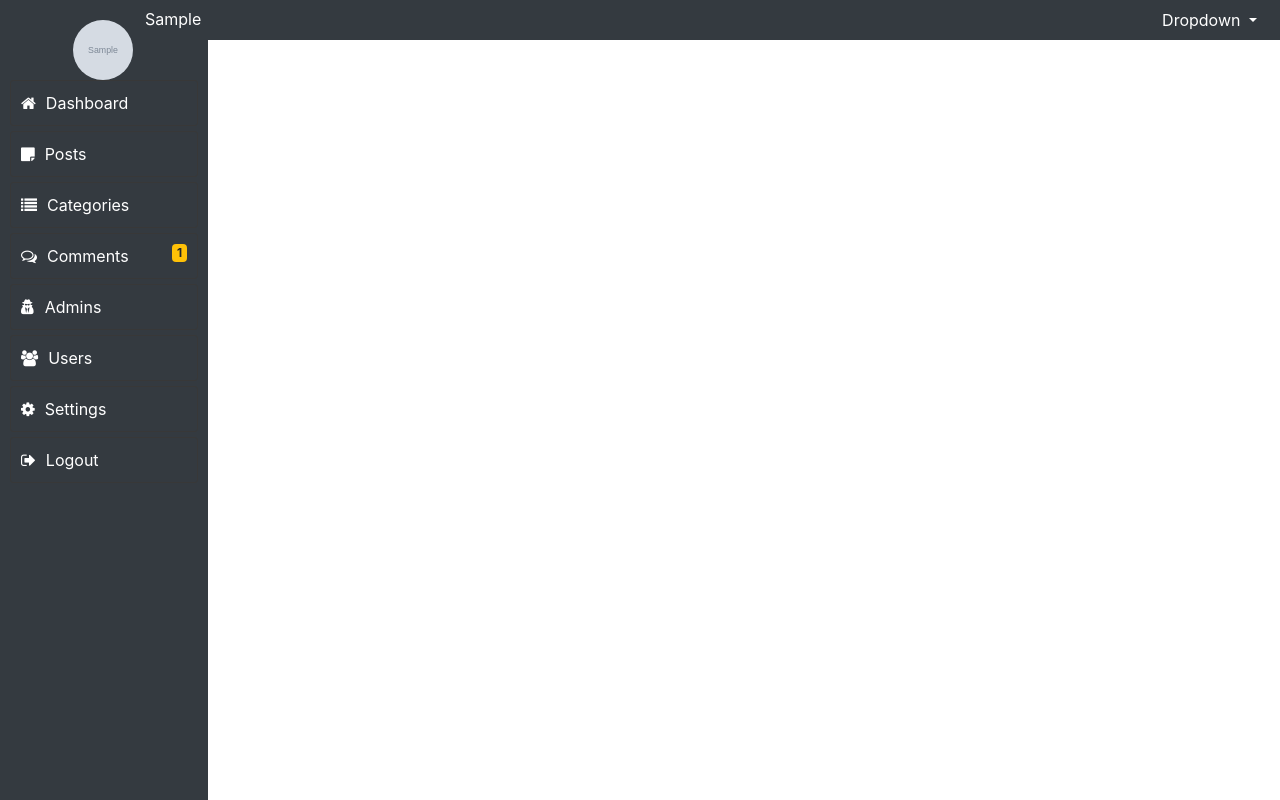
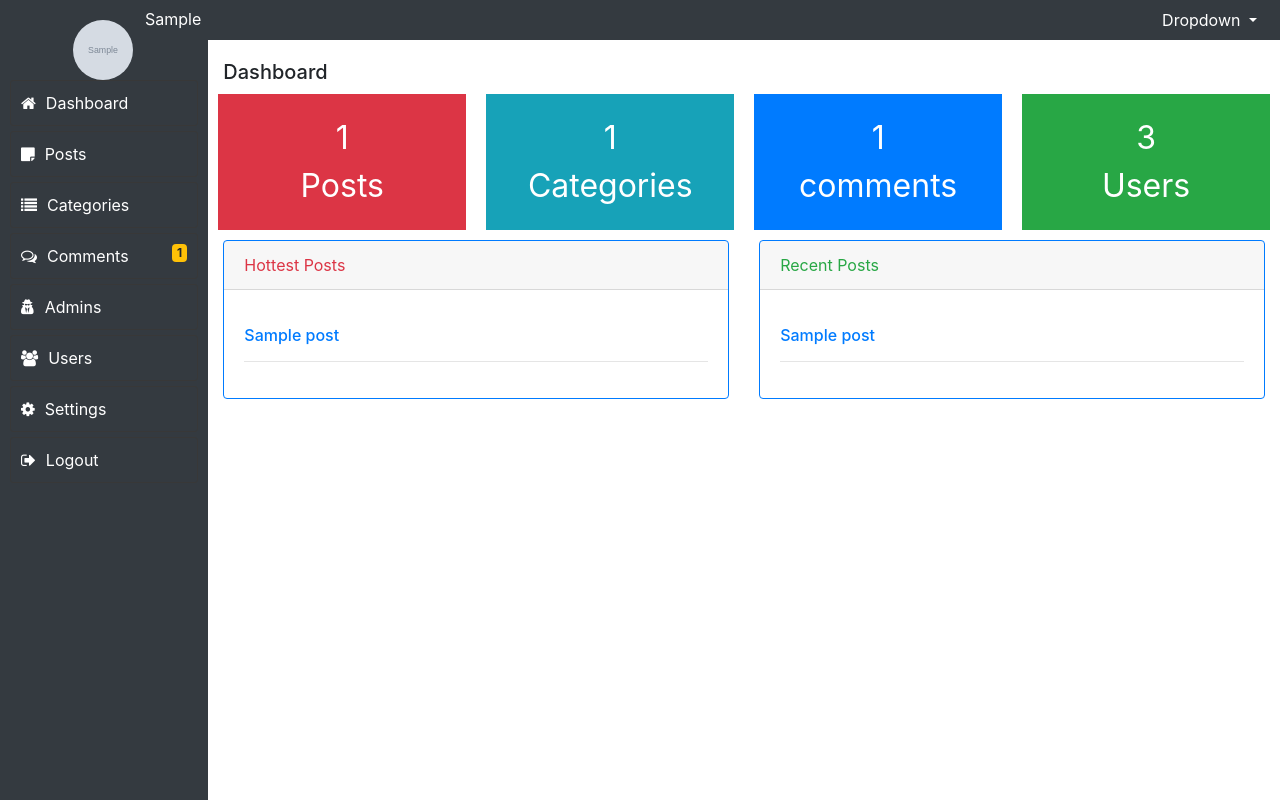
Before and after one commit to Dream-Team-Pro/badrblog, a PHP site: page /admin/index.php in a window 1280 px wide. Run offline with PHP 8.4, Linux system fonts and the light colour scheme; tables that the repository leaves empty or names only in its code hold one stand-in row (values such as "Sample post"); grey boxes marked "Sample" are stand-in pictures.

Commit message:
Dashboard updated

```diff
--- a/admin/inc/functions.php
+++ b/admin/inc/functions.php
@@ -387,6 +387,48 @@ function update_post_settings($home_posts_number, $posts_order, $recent_posts_nu
     }
 }
 
+/* Dashboard Functions */
+function get_number($table) {
+    include "connect.php";
+        $sql = "SELECT * FROM $table";
+    try {
+            $result = $con->prepare($sql);
+            $result->execute();
+            return $result->rowCount();
+    } catch (Exception $e) {
+        echo "Error: " . $e->getMessage();
+        return array();
+    }
+}
+function get_hottest_posts($limit = "") {
+    include "connect.php";
+    $sql = "SELECT p.id,p.title,c.postcount FROM posts AS p
+            INNER JOIN (
+                SELECT post_id, count(*) AS postcount FROM comments GROUP BY post_id
+            )   AS c ON p.id = c.post_id
+                ORDER BY c.postcount DESC LIMIT $limit";
+    try {
+        $result = $con->prepare($sql);
+        $result->execute();
+        return $result->fetchAll(PDO::FETCH_ASSOC);
+    } catch (Exception $e) {
+        echo "Error: " . $e->getMessage();
+        return array();
+    }
+}
+function get_recent_posts($limit = "") {
+    include "connect.php";
+    $sql = "SELECT * FROM posts ORDER BY datetime DESC LIMIT $limit";
+    try {
+        $result = $con->prepare($sql);
+        $result->execute();
+        return $result->fetchAll(PDO::FETCH_ASSOC);
+    } catch (Exception $e) {
+        echo "Error: " . $e->getMessage();
+        return array();
+    }
+}
+
 /* Redirect Location */
 function redirect ($location) {
     header("Location: $location");
--- a/admin/index.php
+++ b/admin/index.php
@@ -10,14 +10,63 @@
             <div class="col-sm-2">
                 <?php include "inc/sidebar.php"; ?>
             </div>
+    <!-- End Sidebar Section -->
+
             <div class="col-sm-10">
-                <?php
-
-
-                ?>
+                <h5>Dashboard</h5>
+                <div class="dashboard">
+                    <div class="row">
+                        <div class="col-sm counts bg bg-danger">
+                        <span><?php echo get_number('posts'); ?>
+                        </span></br><span>Posts</span>
+                        </div>
+                        <div class="col-sm counts bg bg-info">
+                        <span><?php echo get_number('categories'); ?>
+                        </span></br><span>Categories</span>
+                        </div>
+                        <div class="col-sm counts bg bg-primary">
+                        <span><?php echo get_number('comments'); ?>
+                        </span></br><span>comments</span>
+                        </div>
+                        <div class="col-sm counts bg bg-success">
+                        <span>3</span></br><span>Users</span>
+                        </div>
+                    </div>
+                    <div class="row">
+                       <div class="col-sm-6">
+                            <div class="card border-primary mb-6">
+                                <div class="card-header text-danger">Hottest Posts</div>
+                                <div class="card-body text-primary">
+                                    <!-- <h5 class="card-title">Primary card title</h5> -->
+                                    <p class="card-text">
+                                        <?php foreach (get_hottest_posts(3) as $post) { ?>
+                                            <a href="post.php?id=<?php echo $post['id']; ?>">
+                                                <h6><?php echo $post['title']; ?></h6>
+                                            </a><hr>
+                                        <?php } ?>
+                                    </p>
+                                </div>
+                            </div>
+                       </div>
+                       <div class="col-sm-6">
+                            <div class="card border-primary mb-6">
+                                <div class="card-header text-success">Recent Posts</div>
+                                <div class="card-body text-primary">
+                                    <!-- <h5 class="card-title">Primary card title</h5> -->
+                                    <p class="card-text">
+                                        <?php foreach (get_recent_posts(3) as $post) { ?>
+                                            <a href="post.php?id=<?php echo $post['id']; ?>">
+                                                <h6><?php echo $post['title']; ?></h6>
+                                            </a><hr>
+                                        <?php } ?>
+                                    </p>
+                                </div>
+                            </div>
+                       </div>
+                    </div>
+                </div>
             </div>
         </div>
     </div>
-    <!-- End Sidebar Section -->
 
 <?php include "inc/footer.php"; ?>
--- a/admin/resources/css/style.css
+++ b/admin/resources/css/style.css
@@ -19,7 +19,7 @@ body.login-style {
 }
 .col-sm-10 {
     padding-top: 20px !important;
-    padding-left: 90px !important;
+    padding-left: 10px !important;
 }
 .col-md-10 {
     padding-top: 20px !important;
@@ -239,3 +239,12 @@ div.reset-password-form input[name="submitcode"] {
 .settings form img.logo {
     border-radius: 50%;
 }
+
+/* Dashboard Style */
+.dashboard .counts {
+    text-align: center;
+    margin: 10px;
+    padding: 20px;
+    font-size: 2em;
+    color: #fff;
+}
```
